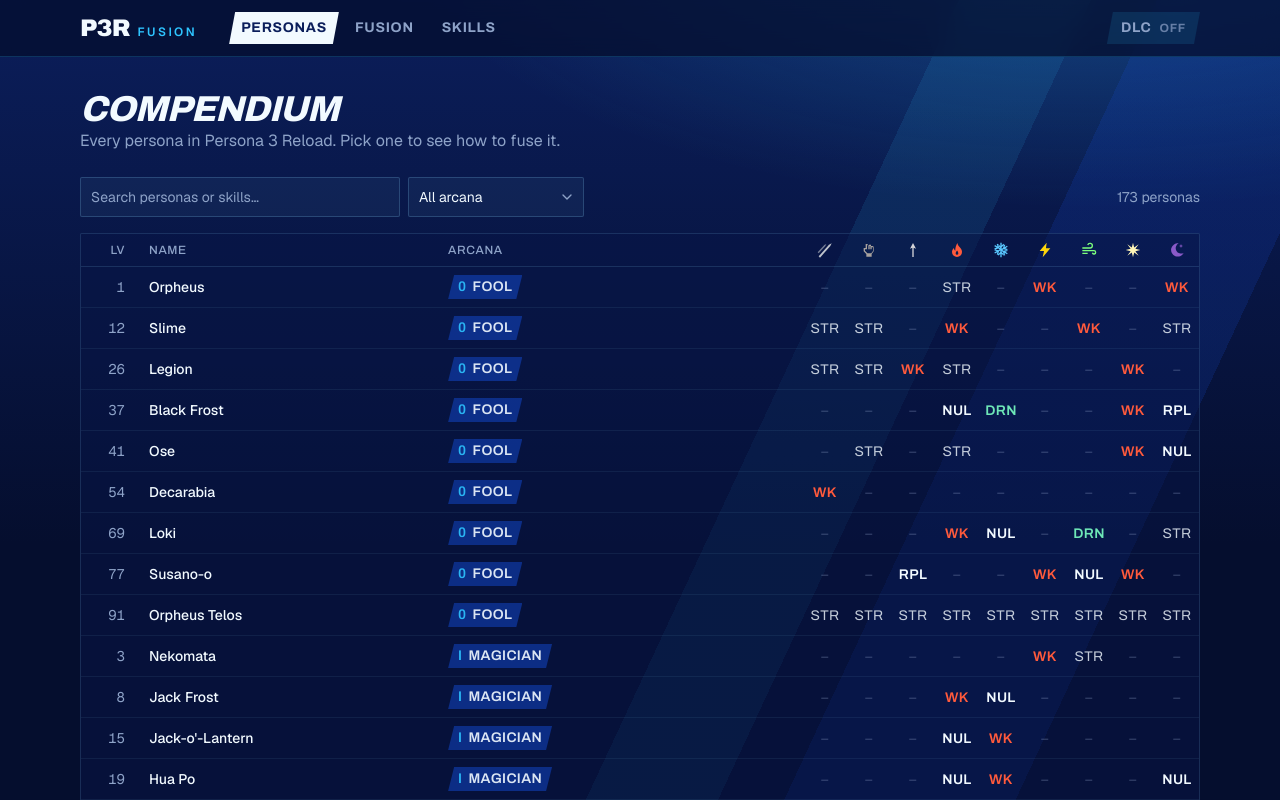
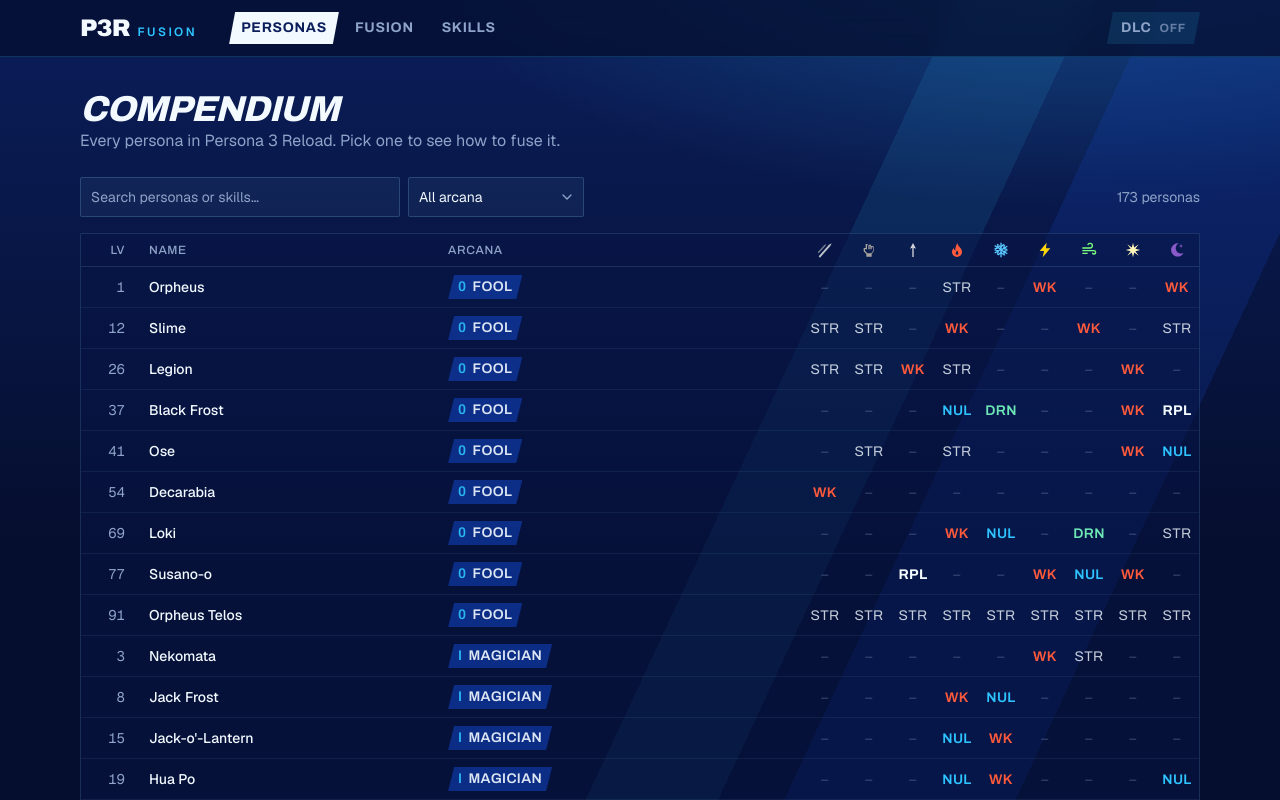
Before and after one commit to M4c-beth/persona3_fusion, a Next.js app: page / in a window 1280 px wide. Shown: the top 800 px of the page. Built offline with nearby package versions, Linux system fonts and the light colour scheme.

Commit message:
Update affinity colors

```diff
--- a/src/components/features/AffinityCell.tsx
+++ b/src/components/features/AffinityCell.tsx
@@ -6,8 +6,8 @@
   weak: "text-[var(--elem-fire)] font-semibold",
   normal: "text-muted-foreground/40",
   resist: "text-foreground/80",
-  null: "text-p3r-blue-light font-semibold",
-  repel: "text-p3r-yellow font-semibold",
+  null: "text-p3r-cyan font-semibold",
+  repel: "text-p3r-white font-bold",
   absorb: "text-[var(--elem-recovery)] font-semibold",
 };
 
```
